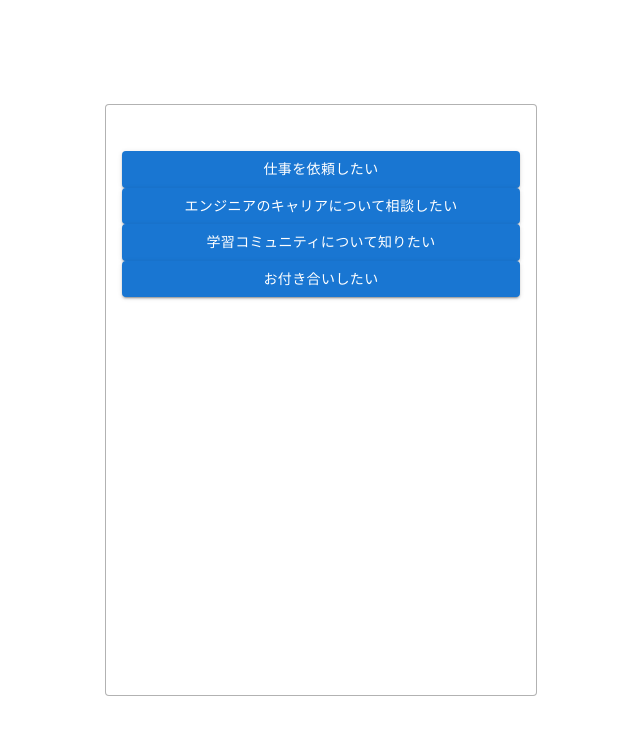
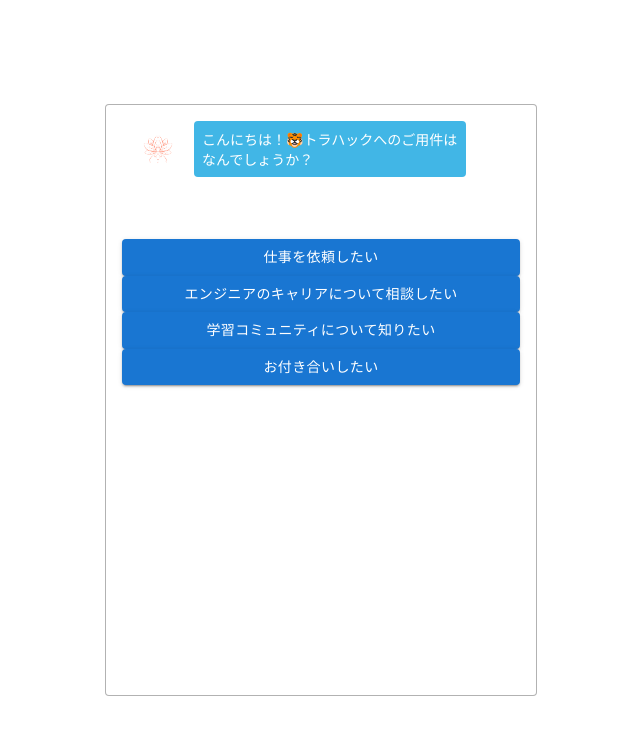
Before and after one commit to Takatoshi0207/chatbot, a React (Create React App) app: page / in a window 1280 px wide. Shown: the top 734 px of the page, without its empty margins (319-959 px from the left). Built offline with nearby package versions, Linux system fonts and the light colour scheme.

Commit message:
ChatsのDatasetの設定

```diff
--- a/src/App.jsx
+++ b/src/App.jsx
@@ -1,7 +1,7 @@
 import React from "react";
 import defaultDataset from "./dataset";
 import './assets/styles/style.css'
-import { AnswersList } from "./components";
+import { AnswersList, Chats } from "./components";
 
 export default class App extends React.Component {
   constructor(props) {
@@ -24,7 +24,23 @@
     })
   }
 
+  initChats = () => {
+    const initDataset = this.state.dataset[this.state.currentId];
+    const chat = {
+      text: initDataset.question,
+      type: 'question'
+    }
+
+    const chats = this.state.chats;  //現在のchatsの状態を取得
+    chats.push(chat)                 //連想配列をPush
+
+    this.setState({
+      chats: chats
+    })
+  }
+
   componentDidMount() {
+    this.initChats();  // chatsの呼び出し
     this.initAnswer()
   }
 
@@ -32,6 +48,7 @@
     return (
       <section className="c-section">
         <div className="c-box">
+          <Chats chats={this.state.chats} />
           <AnswersList answers={this.state.answers} />
         </div>
       </section>
--- a/src/components/Answer.jsx
+++ b/src/components/Answer.jsx
@@ -3,29 +3,8 @@
 // import Button from '@material-ui/core/Button';
 import Button from '@mui/material/Button';
 
-
-const useStyles = makeStyles((theme) => ({
-    // createStyles({
-    //     "button": {
-    //         borderColor: "#FFB549",
-    //         color: "#FFB549",
-    //         fontWeight: 600,
-    //         marginBottom: "8px",
-    //         "&:hover": {
-    //             backgroundColor: "#FFB549",
-    //             color: "#fff"
-    //         }
-    //     }
-    // }),
-    root: {
-
-    },
-})
-);
-
 const Answer = (props) => {
     // const classes = useStyles;
-
     return (
         <Button variant="contained" color='primary'>
             {props.content}
--- a/src/components/AnswersList.jsx
+++ b/src/components/AnswersList.jsx
@@ -1,5 +1,7 @@
 import React from 'react';
 import { Answer } from './index.js';
+
+
 
 const AnswersLinst = (props) => {
   return (
--- a/src/components/Chat.jsx
+++ b/src/components/Chat.jsx
@@ -0,0 +1,28 @@
+import React from 'react';
+import ListItem from '@mui/material/ListItem';
+import ListItemAvatar from '@mui/material/ListItemAvatar';
+import Avatar from '@mui/material/Avatar';
+import LogoPink from '../assets/img/logo-pink.png'
+import Lstep from '../assets/img/Lstep.jpeg'
+
+const Chat = (props) => {
+  // 質問かどうかの判断
+  const isQustion = (props.type === 'question');
+  const classes = isQustion ? 'p-chat__row' : 'p-chat__reverse';
+
+  return (
+    <ListItem className={classes}>
+      <ListItemAvatar>
+        {isQustion ? (
+          <Avatar alt='icon' src={LogoPink} />
+        ) : (
+          <Avatar alt='icon' src={Lstep} />
+        )}
+      </ListItemAvatar>
+      <div className="p-chat__bubble">
+        {props.text}
+      </div>
+    </ListItem>
+  )
+}
+export default Chat
--- a/src/components/Chats.jsx
+++ b/src/components/Chats.jsx
@@ -0,0 +1,15 @@
+import React from "react";
+import List from '@mui/material/List';
+import { Chat } from './index';
+
+
+const Chats = (props) => {
+  return (
+    <List sx={{ width: '100%', maxWidth: 360, bgcolor: 'background.paper' }}>
+      {props.chats.map((chat, index) => {
+        return <Chat text={chat.text} type={chat.type} key={index.toString()} />
+      })}
+    </List>
+  )
+}
+export default Chats
--- a/src/components/index.js
+++ b/src/components/index.js
@@ -1,2 +1,4 @@
 export {default as AnswersList} from './AnswersList'
 export {default as Answer} from './Answer'
+export {default as Chats} from './Chats'
+export {default as Chat} from './Chat'
```
Also changed, not shown: src/assets/img/Lstep.jpeg (added), src/assets/img/logo-pink.png (added).
